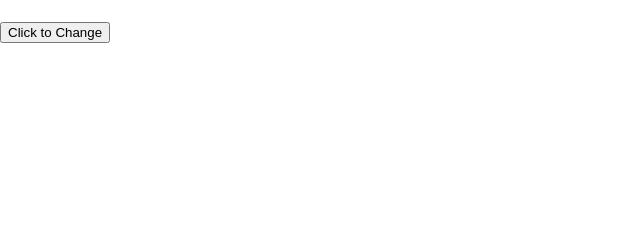
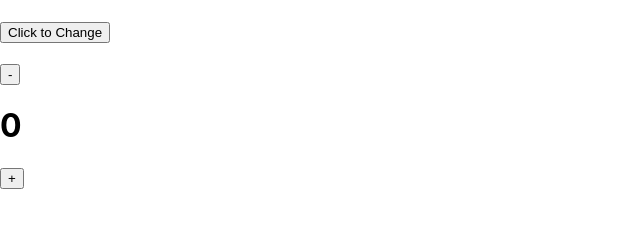
Before and after one commit to ArpitaPanda-1999/React-Practice-Youtube, a React (Create React App) app: page / in a window 1280 px wide. Shown: the part 331-558 px from the top of the page, without its empty margins (0-640 px from the left). Built offline with nearby package versions, Linux system fonts and the light colour scheme.

Commit message:
class component uses

```diff
--- a/src/App.js
+++ b/src/App.js
@@ -1,5 +1,6 @@
 import './App.css';
 import ClassIndex from './React-Practice/Class-index.jsx';
+import ClassIndex1 from './React-Practice/Class-index1.jsx';
 import Index from './React-Practice/Fuction-index.jsx';
 import Index1 from './React-Practice/Fuction-index1.jsx';
 
@@ -9,6 +10,7 @@ function App() {
       <Index />  <br/> <br />
       <Index1 />  <br/> <br/>
       <ClassIndex />  <br/> <br/>
+      <ClassIndex1 /> <br/> <br/>
     </>
   );
 }
--- /dev/null
+++ b/src/React-Practice/Class-index1.jsx
@@ -0,0 +1,30 @@
+import React, {Component} from "react";
+
+class ClassIndex1 extends Component{
+    constructor(){
+        super();
+        this.state = {
+            count : 0,
+        };
+    }
+
+    substract = () => {
+        this.setState({count : this.state.count - 1})
+    }
+
+    add = () => {
+        this.setState({count : this.state.count + 1})
+    }
+
+    render(){
+        return(
+            <>
+                <button onClick={this.substract}>-</button>
+                <h1>{this.state.count}</h1>
+                <button onClick={this.add}>+</button>
+            </>
+        )
+    }
+}
+
+export default ClassIndex1;
```
